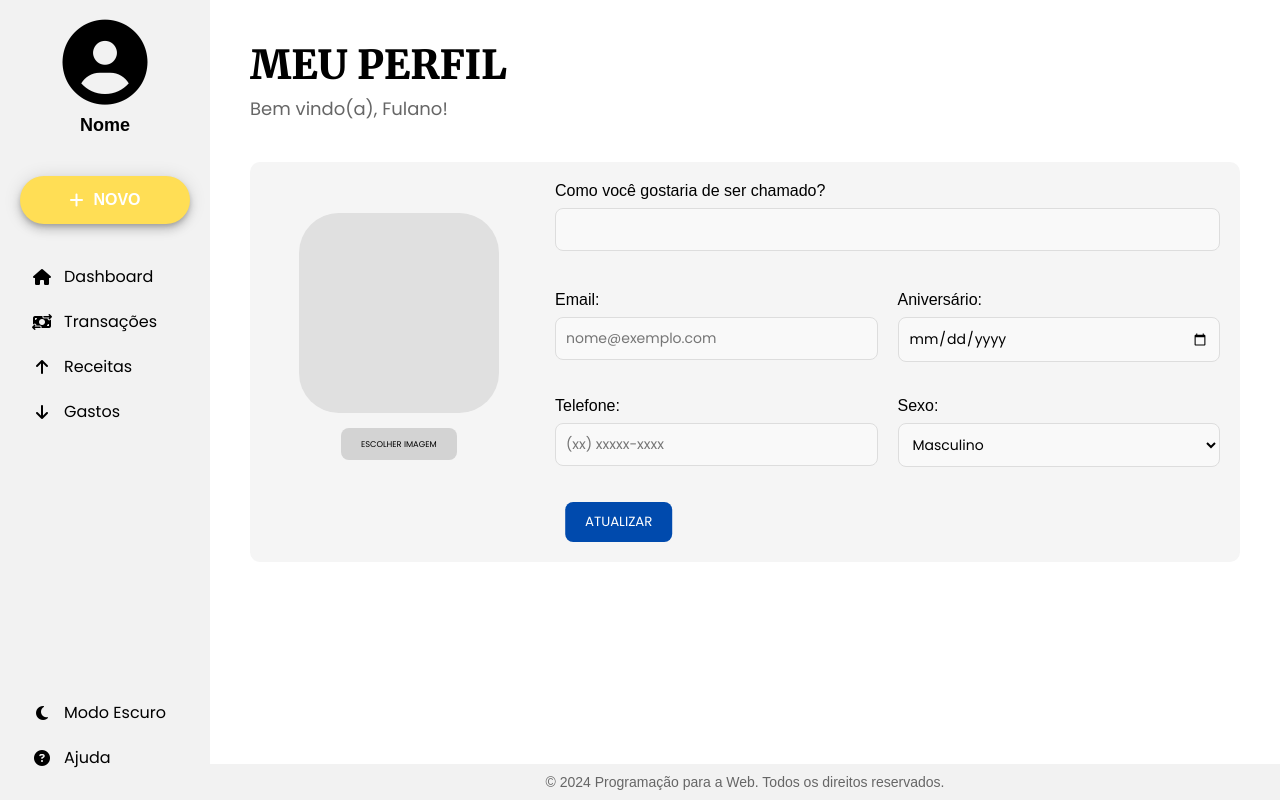
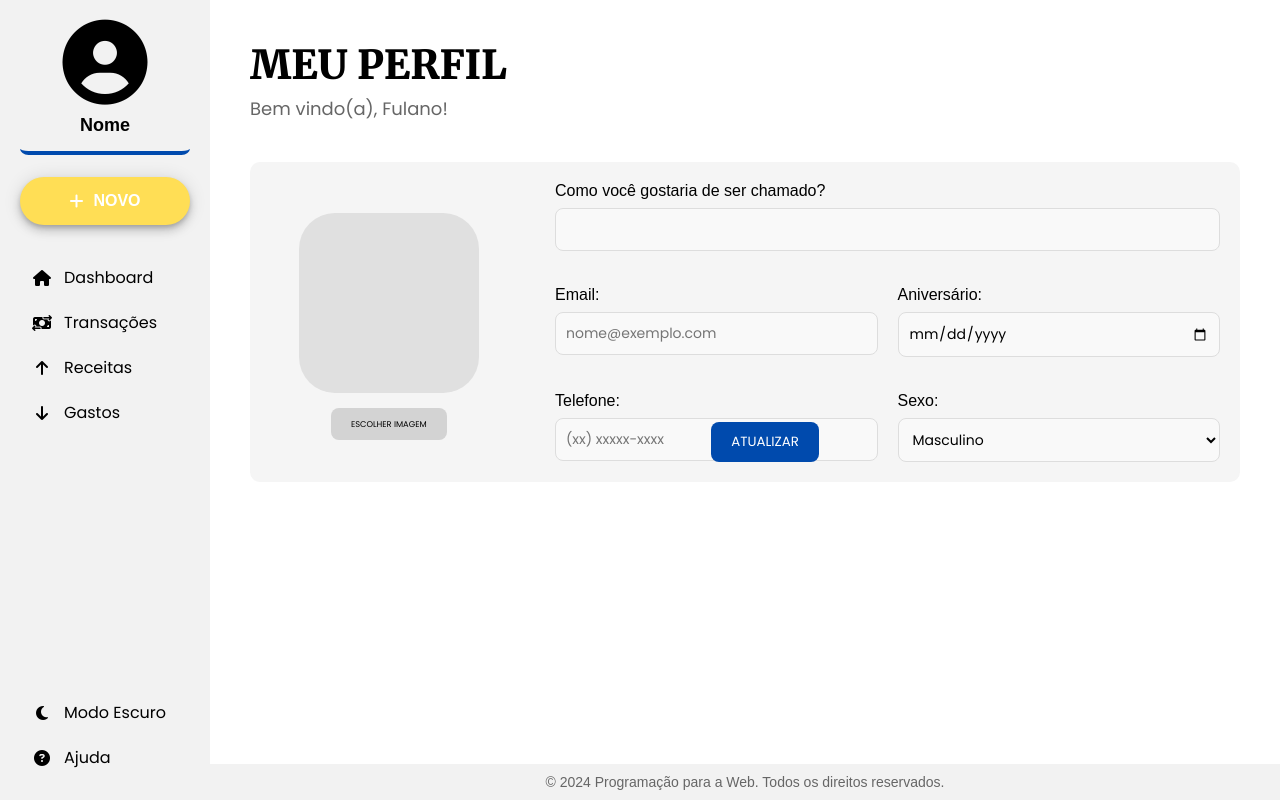
Before and after one commit to Lucas-Mta/Projeto-Prog-Web, a PHP site: page /indexPerfil.html in a window 1280 px wide. Run offline with PHP 8.4, Linux system fonts and the light colour scheme; some libraries are stand-ins or nearby versions.

Commit message:
Tentando consertar o perfil nas outras páginas...

```diff
--- a/indexPerfil.html
+++ b/indexPerfil.html
@@ -17,7 +17,7 @@
         <div id="main-menu"></div>
 
         <!-- Conteúdo do Perfil -->
-        <main class="perfil-container">
+        <main class="profile-container">
             <header>
 
                 <h1 class="merriweather-black">MEU PERFIL</h1>
@@ -43,7 +43,6 @@
                         </div>
                     </div>
 
-                    <!-- Coloquei o aniversário na right-section-->
                     <div class="right-section">
                         <div class="user-info">
                             <label for="username">Como você gostaria de ser chamado?</label>
@@ -74,22 +73,28 @@
                                 </select>
                             </div>
                         </div>
+                    </div>
 
+                    <div class="button-container">
                         <!-- Botão Editar -->
                         <button id="edit-btn" class="edit-btn poppins-regular">ATUALIZAR</button>
                     </div>
+
                 </div>
             </div>
+
+            <!-- Footer -->
+            <footer class="footer">
+                <p>&copy; 2024 Programação para a Web. Todos os direitos reservados.</p>
+            </footer>
+
         </main>
+
     </div>
-
-    <!-- Footer -->
-    <footer class="footer">
-        <p>&copy; 2024 Programação para a Web. Todos os direitos reservados.</p>
-    </footer>
 
     <!-- Script -->
     <script src="scriptGeral.js"></script>
+    <script src="scriptPerfil.js"></script>
 
 </body>
 
--- a/scriptGeral.js
+++ b/scriptGeral.js
@@ -7,12 +7,16 @@ function createMenu() {
         <!-- Aba de Navegação Lateral -->
 
         <aside class="sidebar">
+
             <div class="user-profile">
-                <div class="user-icon">
-                    <img id="user-image" class="user-image" alt="User Image">
-                    <i id="user-icon" class="fa-solid fa-circle-user"></i>
-                </div>
-                <a href="indexPerfil.html"><p class="user-name" id="user-name">Nome</p></a>
+                <a href="indexPerfil.html">
+                    <div class="user-icon">
+                        <img id="user-image" class="user-image" alt="User Image">
+                        <i id="user-icon" class="fa-solid fa-circle-user"></i>
+                    </div>
+
+                    <p class="user-name" id="user-name">Nome</p>
+                </a>
             </div>
 
             <button id="new-transaction-btn" class="new-transaction-btn">
@@ -168,12 +172,35 @@ window.onload = function () {
 
 // Função para destacar o item ativo no menu
 function highlightActiveMenu() {
-    const menuItems = document.querySelectorAll('.menu-item a');
-    menuItems.forEach(item => {
-        if (item.href === window.location.href) {
-            item.parentElement.classList.add('active');
+    // Seleciona todos os <a> dentro do menu
+    const menuLinks = document.querySelectorAll('.menu a, .secondary-menu a');
+
+    // Loop por todos os links no menu
+    menuLinks.forEach(link => {
+        // Verifica se o href do link corresponde com a URL
+        if (link.href === window.location.href) {
+            // Encontra o <li> associado
+            const menuItem = link.querySelector('.menu-item');
+            if (menuItem) {
+                // Adiciona o 'active'
+                menuItem.classList.add('active');
+            }
         }
     });
+
+    highlightProfile();
+}
+
+// Função para destacar o perfil
+function highlightProfile() {
+    const profileLink = document.querySelector('.user-profile a');
+
+    // Verifica se o href do link corresponde com a URL do perfil
+    if (profileLink.href === window.location.href) {
+        // Adiciona a classe 'active'
+        const userProfile = document.querySelector('.user-profile');
+        userProfile.classList.add('active');
+    }
 }
 
 /* ----------------- BOTÃO NOVO ---------------- */
@@ -342,6 +369,11 @@ function keepUserIcon() {
     }
 }
 
+document.addEventListener('DOMContentLoaded', keepUserProfileInfo);
+document.addEventListener('DOMContentLoaded', keepUserNameInfo);
+document.addEventListener('DOMContentLoaded', keepUserIcon);
+
+
 /* ----------------- MODO NOTURNO ---------------- */
 
 // Altera entre os temas
--- a/styleGeral.css
+++ b/styleGeral.css
@@ -58,7 +58,8 @@ body {
 
 .container {
     display: flex;
-    height: 100vh;
+    flex-direction: column;
+    min-height: 100vh;
 }
 
 /* --- --- --- Barra lateral --- --- --- */
--- a/stylePerfil.css
+++ b/stylePerfil.css
@@ -1,4 +1,4 @@
-.perfil-container {
+.profile-container {
     flex: 1;
     padding: 40px;
     margin-left: 210px;
@@ -18,8 +18,8 @@ header p {
 }
 
 /* --- --- Conteúdo do Perfil --- --- */
-.active.user-profile {
-    border-bottom: 3px solid #004aad; /* Adiciona a borda embaixo azul quando estiver ativo */
+.user-profile.active {
+    border-bottom: 4px solid #004aad; /* Adiciona a borda embaixo azul quando estiver ativo */
     padding-bottom: 5px;
     border-radius: 5%;
     margin-bottom: -8px; /* Tirei um pouco da margem para não ficar difernte ao mudar de navegação */
@@ -32,33 +32,35 @@ header p {
 .profile-box {
     background-color: var(--background-item);
     padding: 20px;
-    height: 400px;
+    height: auto;
     border-radius: 10px;
     display: flex;
     justify-content: space-between;
+    align-items: center;
+    position: relative;
+    flex-wrap: wrap;
 }
 
 /* --- --- Seção Esquerda --- --- */
 .left-section {
     width: 25%;
-    margin-left: 10px;
     display: flex;
     flex-direction: column;
     align-items: center;
     justify-content: flex-start;
     gap: 20px;
+    position: relative;
 }
 
 .user-photo-placeholder {
-    width: 200px;
-    height: 200px;
+    width: 180px;
+    height: 180px;
     display: flex;
     justify-content: center;
     align-items: center;
     background-color: #e0e0e0;
     border-radius: 20%;
     position: relative;
-    margin-top: 13%;
 }
 
 .file-input-label {
@@ -91,6 +93,8 @@ header p {
     display: flex;
     flex-direction: column;
     gap: 35px;
+    position: relative;
+    justify-content: center;
 }
 
 .user-info-row {
@@ -143,6 +147,14 @@ header p {
 }
 
 /* --- --- Botão Editar --- --- */
+.button-container {
+    position: absolute;
+    bottom: 20px;
+    width: 100%;
+    display: flex;
+    justify-content: center;
+}
+
 .edit-btn {
     background-color: #004aad;
     color: #fff;
@@ -150,10 +162,6 @@ header p {
     border: none;
     border-radius: 8px;
     cursor: pointer;
-    align-self: center;
-    bottom: 20px;
-    left: 50%;
-    transform: translateX(-250%);
 }
 
 .edit-btn:hover {
```
Also changed, not shown: other parts of styleGeral.css (+24 -48 lines), indexAjuda.html (+7 -7 lines), indexDashboard.html (+10 -7 lines), indexGastos.html (+7 -5 lines), indexReceitas.html (+7 -5 lines), indexTransacoes.html (+7 -5 lines).
